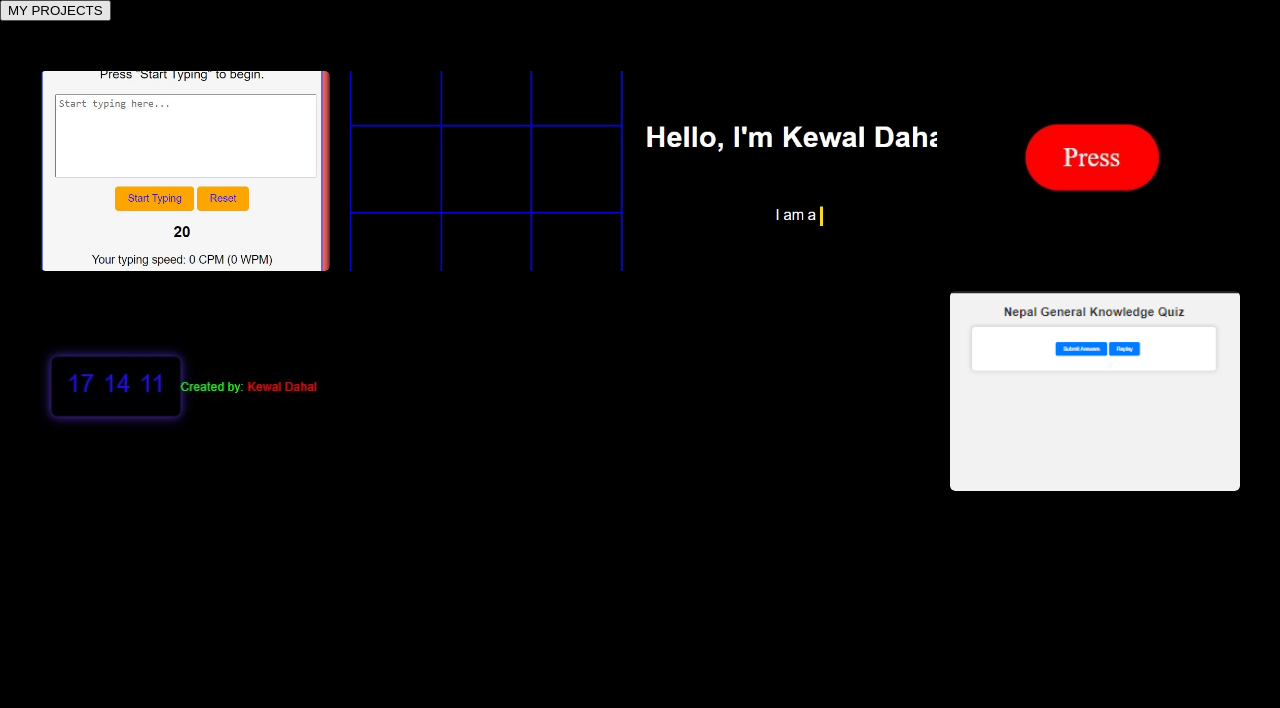
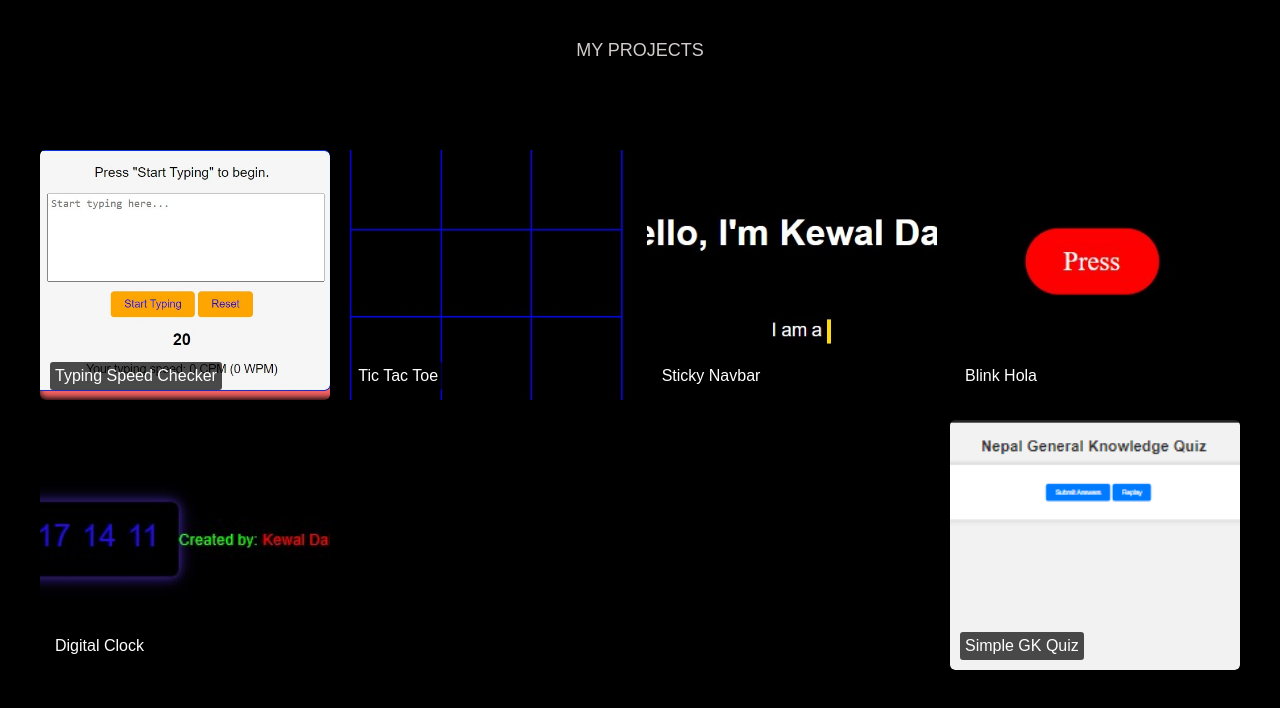
Before and after one commit to kewaldahal/all-stuffs, a plain HTML site: page index.html in a window 1280 px wide. Drawn offline with Linux system fonts and the light colour scheme.

Commit message:
Update style.css

```diff
--- a/style.css
+++ b/style.css
@@ -5,6 +5,31 @@ body {
     padding: 0;
     color: white;
 }
+.head {
+    display: flex;
+    justify-content: center;
+    align-items: center;
+    height: 100px;
+    background-color: black;
+}
+
+.head button {
+    padding: 10px 20px;
+    font-size: 18px;
+    color: rgb(210, 204, 204);
+    background-color: transparent;
+    border: 2px solid black;
+    border-radius: 5px;
+    cursor: pointer;
+    transition: color 0.3s ease, background-color 0.3s ease, box-shadow 0.3s ease;
+}
+
+.head button:hover {
+    color: rgb(214, 214, 214);
+    background-color: black;
+    box-shadow: 0 20px 30px darkblue;
+}
+
 
 .project-list {
     display: flex;
@@ -18,12 +43,12 @@ body {
 .project-container {
     position: relative;
     width: calc(25% - 10px);
-    height: 200px;
+    height: 250px;
     margin-bottom: 20px;
     overflow: hidden;
     border-radius: 5px;
     box-shadow: 0 2px 5px rgba(0, 0, 0, 0.3);
-    transition: transform 0.3s ease;
+    transition: transform 0.3s ease, box-shadow 0.3s ease; /* Added box-shadow transition */
 }
 
 .project-container img {
@@ -33,9 +58,9 @@ body {
     border-radius: 5px;
 }
 
-.project-name {
+.project-title {
     position: absolute;
-    top: 10px;
+    bottom: 10px;
     left: 10px;
     font-size: 16px;
     color: white;
@@ -47,6 +72,7 @@ body {
 .project-container:hover {
     transform: scale(1.05);
     background-color: lightblue;
+    box-shadow: 0 16px 20px darkblue; /* Added box shadow on hover */
 }
 
 .overlay {
```
